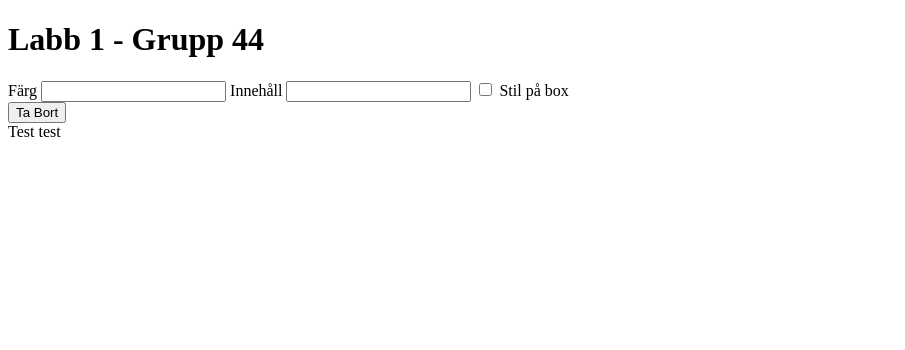
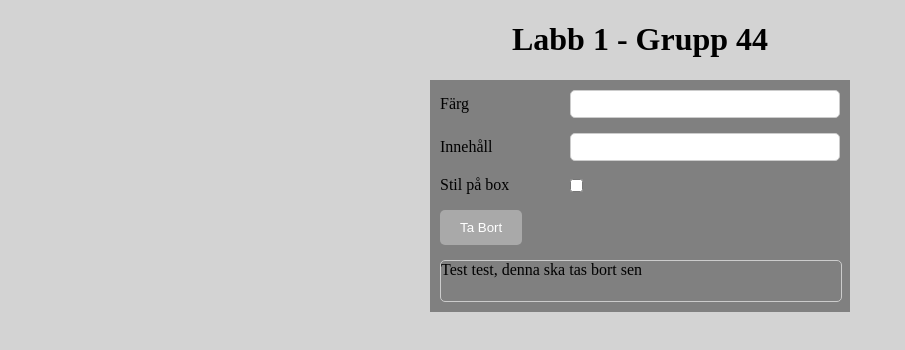
Before and after one commit to LinneaAnderssonn/gik339-44-labb1, a plain HTML site: page index.html in a window 1280 px wide. Shown: the whole page, without its empty margins (0-905 px from the left). Drawn offline with Linux system fonts and the light colour scheme.

Commit message:
Ändringar

```diff
--- a/index.html
+++ b/index.html
@@ -10,24 +10,31 @@
     <h1>Labb 1 - Grupp 44 </h1>
 
             <!-- Input-element med labels -->
-    <form>
+                <form class="box">
+                    <!-- Denna gruperar färg och tillhörande textfält -->
+                    <div class="form-group">
                         <label for="color">Färg</label>
                         <input type="text" name="color" id="color" class="textfield">
-
+                    </div>
+                    <!-- Denna gruperar innehåll och tillhörande textfält -->
+                    <div class="form-group">
                         <label for="content">Innehåll</label>
                         <input type="text" name="content" id="content" class="textfield">
+                    </div>
+                    <!-- Denna gruperar "stil på box" och box -->
+                    <div class="form-group">
+                        <label for="divStyle">Stil på box</label>
+                        <input type="checkbox" name="divStyle" id="divStyle" class="checkbox">
+                    </div>
 
-        <label for="divStyle">
-            <input type="checkbox" name="divStyle" id="divStyle" class="checkbox">
-            Stil på box
-        </label>
-    </form>
 
                     <!-- Button -->
                     <button id="actionButton" class="button">Ta Bort</button>
 
                     <!-- Div-element -->
-    <div id="outputDiv" class="output-div">Test test</div>
+                    <div id="outputDiv" class="output-div">Test test, denna ska tas bort sen</div>
+                </form>
+
 
     <!-- JavaScript-fil -->
     <script src="script.js"></script>
--- a/script.js
+++ b/script.js
@@ -1,14 +1,24 @@
-// Hämta checkboxen via dess id
+
+// Hämtar det som står i textfältet för färg genom id
+const colorInput = document.getElementById("color");
+
+// Skapar en variabel checkbox och hämtar via dess id
 const checkbox = document.querySelector("#divStyle")
 
-// Hämtar alla textfält som en HTLMCollection
+// Skapar en variabel textFields som hämtar alla textfält via klassnamn
 const textFields = document.getElementsByClassName("textfield");
 
-// Hämtar knappen via dess id
+// OBS ANVÄNDS EJ ÄNNU Skapar en variabel button och hämtar via dess id
 const button = document.getElementById("actionButton");
 
-// Hämtar div-element (0=första elementet)
+// OBS ANVÄNDS EJ ÄNNU Skapar en variabel divElement och hämtar via tag-namn (0=första elementet)
 const divElement = document.getElementsByTagName("div")[0];
+
+// OBS ANVÄNDS EJ ÄNNU Skapar en variabel contentInput och hämtar via dess id
+const contentInput = document.getElementById("content");
+
+// Skapar en variabel outputDiv och hämtar via dess id
+const outputDiv = document.getElementById("outputDiv");
 
 // Kontrollera att variablerna är hämtade korrekt (för felsökning)
 console.log("Checkbox:", checkbox);
@@ -16,24 +26,46 @@ console.log("Textfält:", textFields);
 console.log("Knapp:", button);
 console.log("Div-element:", divElement);
 
-
-// Definiera en funktion som fungerar som eventlyssnare
-function handleInputEvent(e) {
-    // Logga avsändaren (target) i konsolen
+// Fördefinerad funktion (uppgift 5)
+// e tar emot ett event
+function handleTextFieldEvent(e) {
+    // e.taget är den som triggade eventet och det skrivs här ut i konsolen
     console.log("Avsändare (target):", e.target);
-
-    // Ta reda på name-attributet för target
-    const targetName = e.target.name;
-    console.log("Name-attribut:", targetName);
-
-    // Om target har id "content", uppdatera div-elementet
-    if (e.target.id === "content") {
-        const inputValue = e.target.value; // Hämta värdet i inputfältet
-        divElement.innerHTML = inputValue; // Skriv ut värdet i div-elementet
+    // Hämta namnet på elementet och spar till variabeln fieldName
+    const fieldName = e.target.name;
+    //Skriver ut i konsolen
+    console.log("Name-attribut:", fieldName);
+    // Om name-attributet är "content", uppdatera div-elementet
+    if (fieldName === "content") {
+        const fieldValue = e.target.value.trim(); // Hämta och trimma värdet
+        outputDiv.innerHTML = fieldValue || "Test test, denna ska tas bort sen";
     }
 }
 
-// Lägg till eventlyssnare för alla textfält
+
+// Lägg till en anonym lyssnare till checkbox (uppgift 6)
+checkbox.addEventListener("change", () => {
+    // När värdet ändras hämtas den nya färgen och lagras i en lokal variabel
+    const colorValue = colorInput.value.trim();
+    if (checkbox.checked) {
+        if (colorValue) {
+            // Om fältet har ett värde, ändra bakgrundsfärgen
+            outputDiv.style.backgroundColor = colorValue;
+            console.log(`Checkbox markerad: Bakgrundsfärgen ändrades till: ${colorValue}`);
+        } else {
+            // Om fältet är tomt, återställ bakgrundsfärgen
+            outputDiv.style.backgroundColor = "";
+            console.log("Checkbox markerad men inget färgvärde angivet. Bakgrundsfärgen återställd.");
+        }
+    } else {
+        // Återställ till den ursprungliga bakgrundsfärgen om checkboxen är avmarkerad
+        outputDiv.style.backgroundColor = "";
+        console.log("Checkbox avmarkerad: Bakgrundsfärgen återställd till ursprungligt läge.");
+    }
+});
+
+
+// Koppla eventlyssnare till varje textfält (uppgift 6 tillsammans med 5)
 Array.from(textFields).forEach(field => {
-    field.addEventListener("input", handleInputEvent);
+    field.addEventListener("input", handleTextFieldEvent); // Använd funktionen från uppgift 5
 });
--- a/style.css
+++ b/style.css
@@ -0,0 +1,68 @@
+body {
+    background-color: lightgray;
+}
+
+h1 {
+    text-align: center;
+}
+
+/* Grundläggande stil för formuläret */
+form.box {
+    display: flex;
+    flex-direction: column; /* Lägg varje rad vertikalt */
+    align-items: flex-start; /* Justera allt till vänster */
+    gap: 15px; /* Mellanrum mellan rader */
+    max-width: 400px; /* Begränsa bredden på formuläret */
+    margin: 0 auto; /* Centrera formuläret */
+    background-color: grey;
+    padding: 10px;
+}
+
+/* Styling för varje rad i formuläret */
+.form-group {
+    display: flex; /* Flexbox för att placera label och input på samma rad */
+    align-items: center; /* Vertikal centrering */
+    gap: 10px; /* Mellanrum mellan label och input */
+    width: 100%; /* Gör raderna lika breda */
+}
+
+/* Styling för labels */
+label {
+    width: 120px; /* Samma bredd för alla labels */
+    text-align: left; /* Justera texten till vänster */
+}
+
+/* Styling för textfält */
+input[type="text"] {
+    flex: 1; /* Gör textfälten flexibla */
+    padding: 5px; /* Inre marginal */
+    border: 1px solid #ccc; /* Grå kantlinje */
+    border-radius: 5px; /* Rundade hörn */
+    font-size: 14px; /* Textstorlek */
+}
+
+/* Styling för checkbox */
+input[type="checkbox"] {
+    margin-left: 0; /* Ta bort onödig marginal till vänster */
+}
+
+/* Styling för knappen */
+button {
+    align-self: flex-start; /* Placera knappen längst till vänster */
+    padding: 10px 20px; /* Lägg till marginaler runt texten */
+    background-color: darkgrey; /* Blå bakgrund */
+    color: white; /* Vit text */
+    border: none; /* Ingen kantlinje */
+    border-radius: 5px; /* Rundade hörn */
+    cursor: pointer; /* Handpekare */
+}
+
+/* Styling för output-div */
+#outputDiv {
+    border: 1px solid #ccc; /* Grå kantlinje */
+    background-color: #f9f9f9; /* Ljus bakgrund */
+    border-radius: 5px; /* Rundade hörn */
+    min-height: 40px; /* Minimumhöjd */
+    width: 100%; /* Lika bred som formuläret */
+    background-color: grey;
+}
```
Lines whose indentation alone changed are shown as unchanged.
